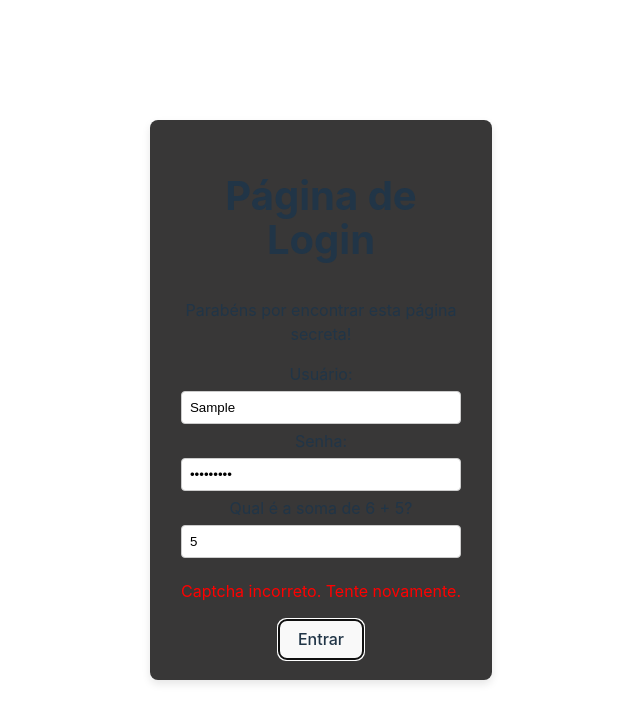
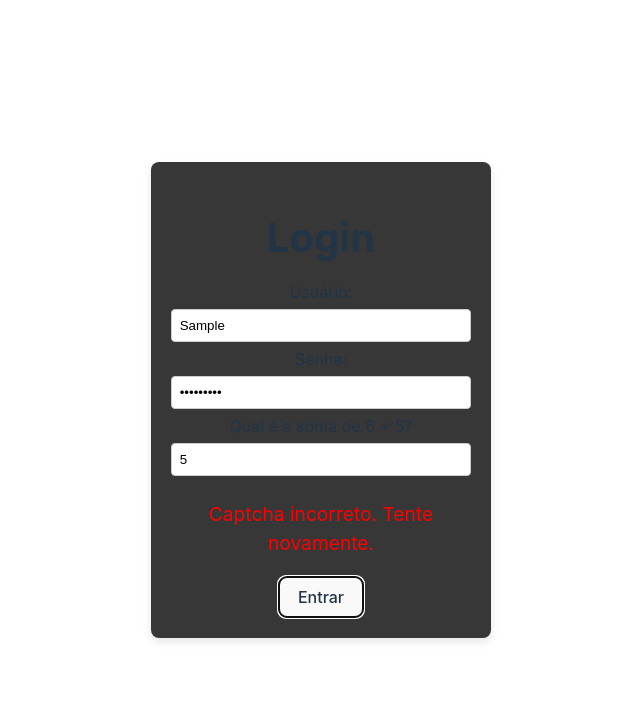
Before and after one commit to Paduan/Cyber-Rats, a React (Vite) app in the folder cyber-rats/: page /login in a window 1280 px wide. Both pictures are taken after typing "Sample", "Sample123", "5" into the empty fields and a click on the button "Entrar". Shown: the top 722 px of the page, without its empty margins (319-959 px from the left). Built offline with nearby package versions, Linux system fonts and the light colour scheme.

Commit message:
modified:   cyber-rats/src/Desafio2.jsx 	new file:   cyber-rats/src/Login.css 	modified:   cyber-rats/src/Login.jsx

```diff
--- a/cyber-rats/src/Desafio2.jsx
+++ b/cyber-rats/src/Desafio2.jsx
@@ -1,8 +1,7 @@
-// src/Desafio2.jsx
-import React, { useState, useEffect } from 'react';
+import React, { useState, useEffect, useCallback } from 'react';
 import './Desafio2.css';
 
-function Desafio2() {
+const Desafio2 = () => {
   const [userData, setUserData] = useState({ flag: '' });
   const [attempts, setAttempts] = useState(0);
   const [successMessage, setSuccessMessage] = useState('');
@@ -16,60 +15,49 @@ function Desafio2() {
     }
   }, []);
 
-  const handleChange = (e) => {
+  const handleChange = useCallback((e) => {
     const { name, value } = e.target;
     setUserData((prevData) => ({ ...prevData, [name]: value }));
-  };
+  }, []);
 
-  const handleSubmit = async (e) => {
+  const handleSubmit = useCallback(async (e) => {
     e.preventDefault();
     setAttempts((prevAttempts) => prevAttempts + 1);
 
     try {
-      // Ajustando a URL da API para 'checkFlag1'
       const response = await fetch('/api/checkFlag1', {
         method: 'POST',
         headers: { 'Content-Type': 'application/json' },
-        body: JSON.stringify({ flag: userData.flag }),
+        body: JSON.stringify({ flag: userData.flag })
       });
-      const data = await response.json();
 
-      if (data.success) {
-        setSuccessMessage(`Parabéns! Você acertou a flag!`);
+      const result = await response.json();
+      if (result.success) {
         setIsResolved(true);
+        setSuccessMessage('Parabéns! Você resolveu o desafio.');
         localStorage.setItem('isResolved', 'true');
       } else {
-        setSuccessMessage('Flag incorreta! Tente novamente.');
+        setSuccessMessage('Flag incorreta. Tente novamente.');
       }
     } catch (error) {
       console.error('Erro ao verificar a flag:', error);
-      setSuccessMessage('Erro ao verificar a flag. Tente novamente mais tarde.');
+      setSuccessMessage('Ocorreu um erro. Tente novamente mais tarde.');
     }
-
-    setUserData({ flag: '' });
-  };
+  }, [userData.flag]);
 
   return (
-    <div className="container">
-      <h2 className="title">Desafio 2: Resgate da Informação Encriptada</h2>
-      <p className="intro">Bem-vindo ao Desafio 2!</p>
-      <div className="description">
-        <p><strong>Contexto:</strong></p>
+    <div>
       <p>
         Um hacker invadiu o sistema de uma empresa e encriptou suas informações, dificultando o resgate delas.
         Seu objetivo é desvendar o código deixado e restaurar as informações importantes.
       </p>
 
-        <p><strong>Objetivos:</strong></p>
+      <p><strong>Única pista:</strong></p>
       <ul>
-          <li>Encontrar o nick do hacker</li>
-          <li>Encontrar o código de encriptação</li>
-          <li>Decodificar o código e restaurar a informação encriptada.</li>
-          <li>Retornar a flag ao final do desafio.</li>
+        <li>Wfvb+dlz2RuZO3szeXMJm8NDW+Pz4w==</li>
       </ul>
 
       <p><strong>Boa sorte!</strong></p>
-      </div>
 
       {isResolved ? (
         <p>{successMessage}</p>
@@ -89,12 +77,8 @@ function Desafio2() {
           <button type="submit">Enviar</button>
         </form>
       )}
-
-      <p>Tentativas: {attempts}</p>
-
-      <div data-hidden-text="@H4cker-from-sky-99"></div> {/* Texto escondido no atributo */}
     </div>
   );
-}
+};
 
-export default Desafio2;
+export default React.memo(Desafio2);
--- /dev/null
+++ b/cyber-rats/src/Login.css
@@ -0,0 +1,51 @@
+.container {
+  max-width: 400px;
+  margin: 0 auto;
+  padding: 20px;
+  border: 1px solid #ccc;
+  border-radius: 10px;
+  box-shadow: 0 0 10px rgba(0, 0, 0, 0.1);
+  background-color: #f9f9f9;
+}
+
+h2 {
+  text-align: center;
+  margin-bottom: 20px;
+}
+
+.login-form .form-group {
+  margin-bottom: 15px;
+}
+
+.login-form label {
+  display: block;
+  margin-bottom: 5px;
+}
+
+.login-form input {
+  width: 100%;
+  padding: 8px;
+  box-sizing: border-box;
+  border: 1px solid #ccc;
+  border-radius: 5px;
+}
+
+.error-message {
+  color: red;
+  text-align: center;
+  margin-top: 10px;
+}
+
+.submit-button {
+  width: 100%;
+  padding: 10px;
+  background-color: #007bff;
+  color: white;
+  border: none;
+  border-radius: 5px;
+  cursor: pointer;
+}
+
+.submit-button:hover {
+  background-color: #0056b3;
+}
--- a/cyber-rats/src/Login.jsx
+++ b/cyber-rats/src/Login.jsx
@@ -21,7 +21,7 @@ function Login() {
 
     // Valida as credenciais
     if (username === validCredentials.username && password === validCredentials.password) {
-      alert("Login bem-sucedido! Bem-vindo!");
+      alert("CYBERRATS{Resgate_Encriptado_99}!");
     } else {
       setErrorMessage("Usuário ou senha incorretos.");
     }
@@ -34,10 +34,9 @@ function Login() {
 
   return (
     <div className="container">
-      <h2>Página de Login</h2>
-      <p>Parabéns por encontrar esta página secreta!</p>
-      <form onSubmit={handleSubmit}>
-        <div>
+      <h2>Login</h2>
+      <form onSubmit={handleSubmit} className="login-form">
+        <div className="form-group">
           <label htmlFor="username">Usuário:</label>
           <input
             type="text"
@@ -47,7 +46,7 @@ function Login() {
             onChange={(e) => setUsername(e.target.value)}
           />
         </div>
-        <div>
+        <div className="form-group">
           <label htmlFor="password">Senha:</label>
           <input
             type="password"
@@ -57,7 +56,7 @@ function Login() {
             onChange={(e) => setPassword(e.target.value)}
           />
         </div>
-        <div>
+        <div className="form-group">
           <label>Qual é a soma de {captchaA} + {captchaB}?</label>
           <input
             type="number"
@@ -65,8 +64,8 @@ function Login() {
             onChange={(e) => setCaptchaInput(e.target.value)}
           />
         </div>
-        {errorMessage && <p style={{ color: "red" }}>{errorMessage}</p>}
-        <button type="submit">Entrar</button>
+        {errorMessage && <p className="error-message">{errorMessage}</p>}
+        <button type="submit" className="submit-button">Entrar</button>
       </form>
     </div>
   );
```
Lines whose indentation alone changed are shown as unchanged.
